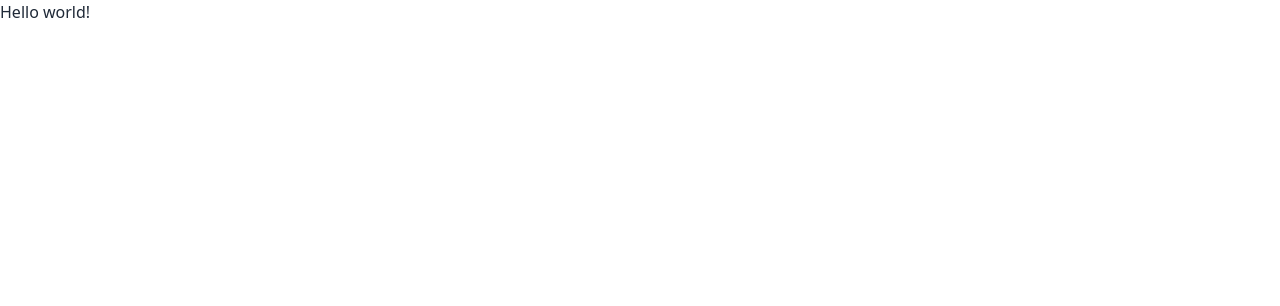
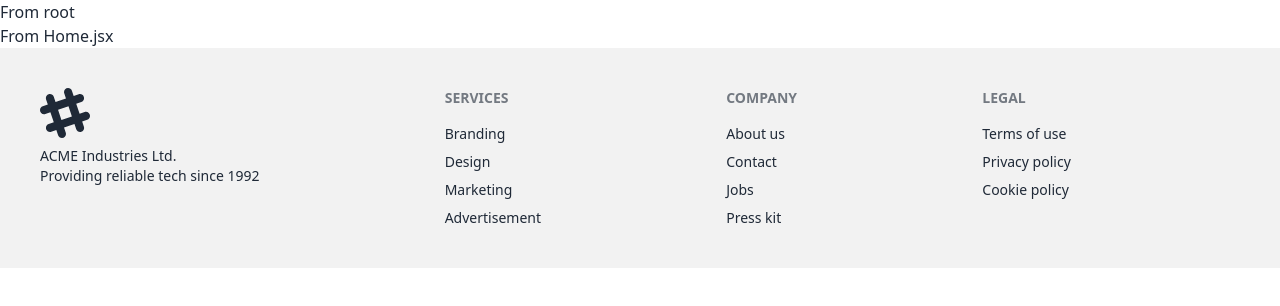
Before and after one commit to Ensaf01/React-career-hub-job-feature, a React (Vite) app: page / in a window 1280 px wide. Shown: the top 306 px of the page. Built offline with nearby package versions, Linux system fonts and the light colour scheme.

Commit message:
add <Outlet> and Add footer from daisyui

```diff
--- /dev/null
+++ b/src/components/Footer/Footer.jsx
@@ -0,0 +1,51 @@
+
+
+const Footer = () => {
+    return (
+        <div>
+            <footer className="footer sm:footer-horizontal bg-base-200 text-base-content p-10">
+  <aside>
+    <svg
+      width="50"
+      height="50"
+      viewBox="0 0 24 24"
+      xmlns="http://www.w3.org/2000/svg"
+      fillRule="evenodd"
+      clipRule="evenodd"
+      className="fill-current">
+      <path
+        d="M22.672 15.226l-2.432.811.841 2.515c.33 1.019-.209 2.127-1.23 2.456-1.15.325-2.148-.321-2.463-1.226l-.84-2.518-5.013 1.677.84 2.517c.391 1.203-.434 2.542-1.831 2.542-.88 0-1.601-.564-1.86-1.314l-.842-2.516-2.431.809c-1.135.328-2.145-.317-2.463-1.229-.329-1.018.211-2.127 1.231-2.456l2.432-.809-1.621-4.823-2.432.808c-1.355.384-2.558-.59-2.558-1.839 0-.817.509-1.582 1.327-1.846l2.433-.809-.842-2.515c-.33-1.02.211-2.129 1.232-2.458 1.02-.329 2.13.209 2.461 1.229l.842 2.515 5.011-1.677-.839-2.517c-.403-1.238.484-2.553 1.843-2.553.819 0 1.585.509 1.85 1.326l.841 2.517 2.431-.81c1.02-.33 2.131.211 2.461 1.229.332 1.018-.21 2.126-1.23 2.456l-2.433.809 1.622 4.823 2.433-.809c1.242-.401 2.557.484 2.557 1.838 0 .819-.51 1.583-1.328 1.847m-8.992-6.428l-5.01 1.675 1.619 4.828 5.011-1.674-1.62-4.829z"></path>
+    </svg>
+    <p>
+      ACME Industries Ltd.
+      <br />
+      Providing reliable tech since 1992
+    </p>
+  </aside>
+  <nav>
+    <h6 className="footer-title">Services</h6>
+    <a className="link link-hover">Branding</a>
+    <a className="link link-hover">Design</a>
+    <a className="link link-hover">Marketing</a>
+    <a className="link link-hover">Advertisement</a>
+  </nav>
+  <nav>
+    <h6 className="footer-title">Company</h6>
+    <a className="link link-hover">About us</a>
+    <a className="link link-hover">Contact</a>
+    <a className="link link-hover">Jobs</a>
+    <a className="link link-hover">Press kit</a>
+  </nav>
+  <nav>
+    <h6 className="footer-title">Legal</h6>
+    <a className="link link-hover">Terms of use</a>
+    <a className="link link-hover">Privacy policy</a>
+    <a className="link link-hover">Cookie policy</a>
+  </nav>
+</footer>
+
+        </div>
+    );
+};
+
+export default Footer;
--- /dev/null
+++ b/src/components/Root/Home/Home.jsx
@@ -0,0 +1,11 @@
+
+
+const Home = () => {
+    return (
+        <div>
+            <h1>From Home.jsx</h1>
+        </div>
+    );
+};
+
+export default Home;
--- /dev/null
+++ b/src/components/Root/Root.jsx
@@ -0,0 +1,14 @@
+import { Outlet } from "react-router-dom";
+import Footer from "../Footer/Footer";
+
+const Root = () => {
+    return (
+        <div>
+            <h1>From root</h1>
+           <Outlet></Outlet>
+           <Footer></Footer>
+        </div>
+    );
+};
+
+export default Root;
```
Also changed, not shown: src/main.jsx (+9 -1 lines).
